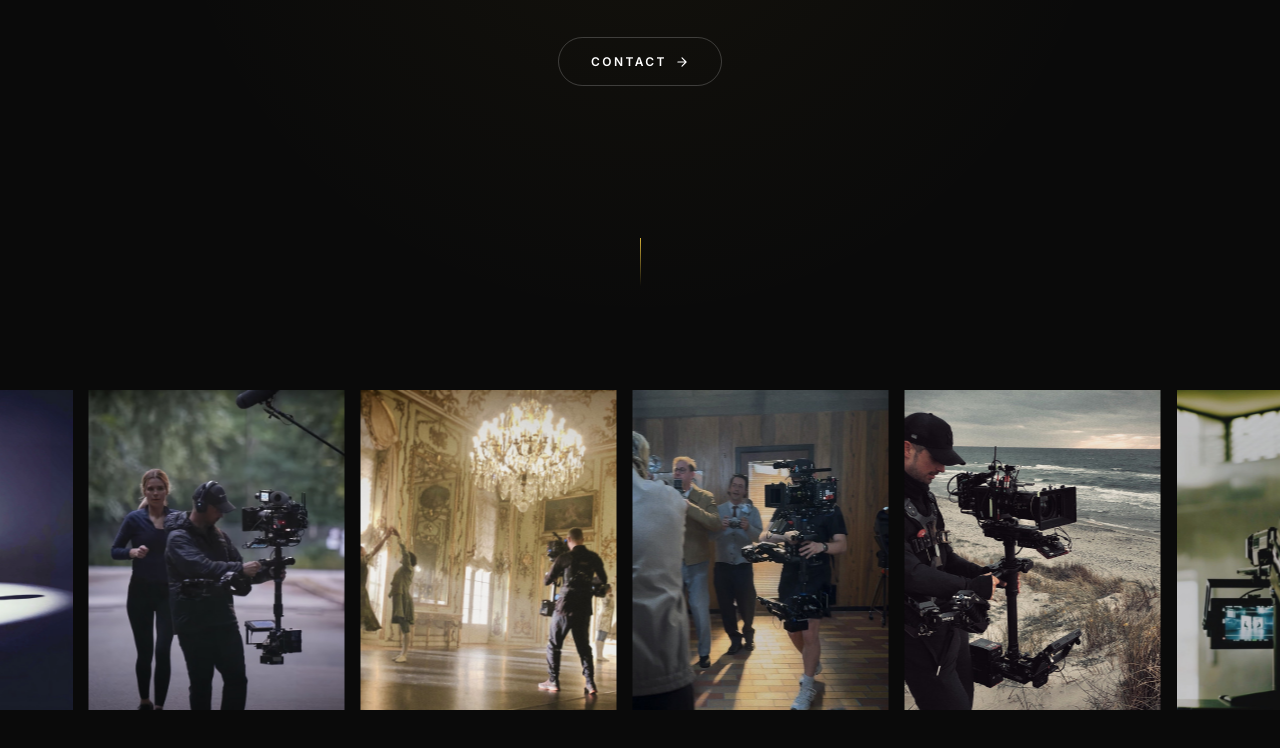
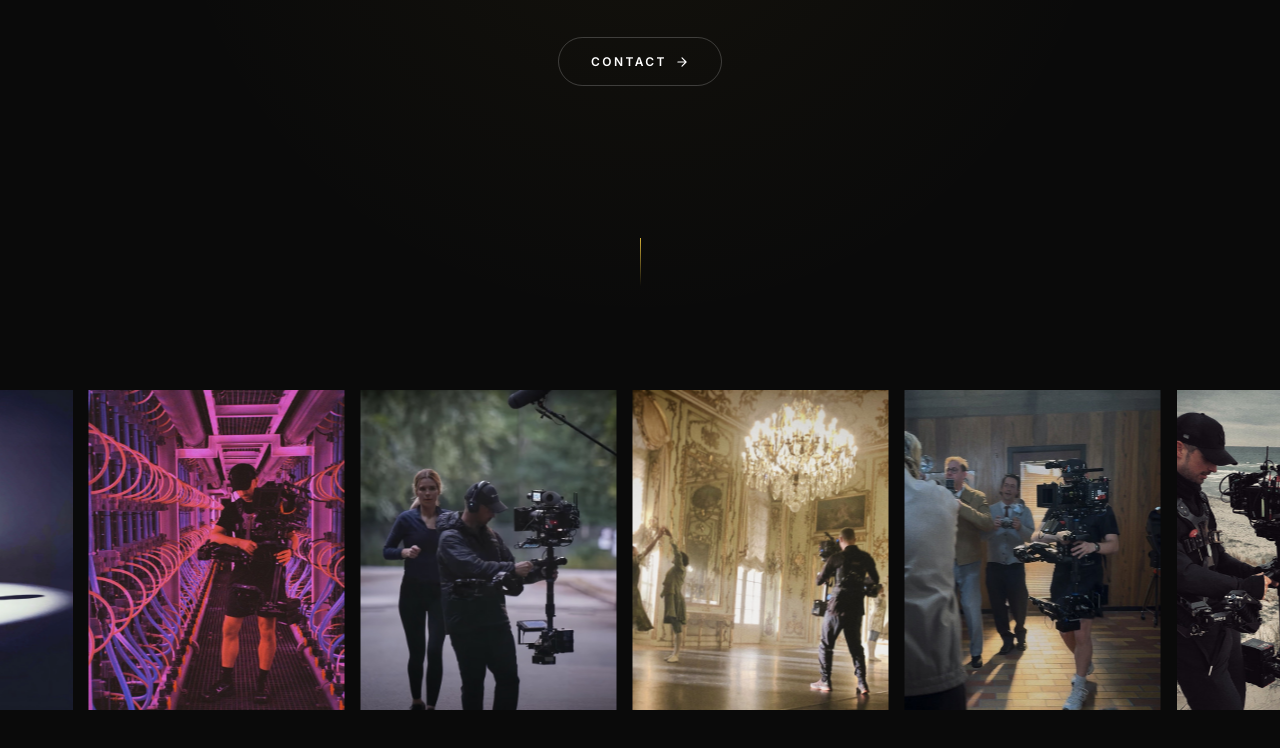
Before and after one commit to dkjonastorp-ux/jonastorp-dk, a plain HTML site: page index.html in a window 1280 px wide. Shown: the part 474-1222 px from the top of the page. Drawn offline with Linux system fonts and the light colour scheme.

Commit message:
Add behind-the-scenes image as no. 2 in gallery
Co-Authored-By: Claude Opus 5.5 <noreply@anthropic.com>
Claude-Session: https://claude.ai/code/session_01FpnVZcjyxzoJPx9PsG85Kt

```diff
--- a/index.html
+++ b/index.html
@@ -302,7 +302,7 @@ const esc=s=>String(s).replace(/[&<>"]/g,c=>({"&":"&amp;","<":"&lt;",">":"&gt;",
 const img=(src,alt)=>`<img src="${esc(src)}" alt="${esc(alt)}" loading="lazy" decoding="async" referrerpolicy="no-referrer" onerror="this.parentNode.classList.add('broken')"><span class="ph">${esc(alt)}</span>`;
 
 // Behind the scenes: one set of images, each placed on its own so the loop never shows a seam or a repeat
-const bts=Array.from({length:15},(_,i)=>`images/bts-${i+1}.jpg`);
+const bts=[1,16,2,3,4,5,6,7,8,9,10,11,12,13,14,15].map(n=>`images/bts-${n}.jpg`);
 const track=document.getElementById("bts");
 track.innerHTML=`<div class="bts-rail">${bts.map((s,i)=>`<div class="bts-item"><img src="${esc(s)}" alt="Behind the scenes ${i+1}" decoding="async" draggable="false" onerror="this.parentNode.classList.add('broken')"><span class="ph">Behind the scenes ${i+1}</span></div>`).join("")}</div>`;
 const rail=track.firstElementChild, items=[...rail.children];
```
Also changed, not shown: images/bts-16.jpg (added).
